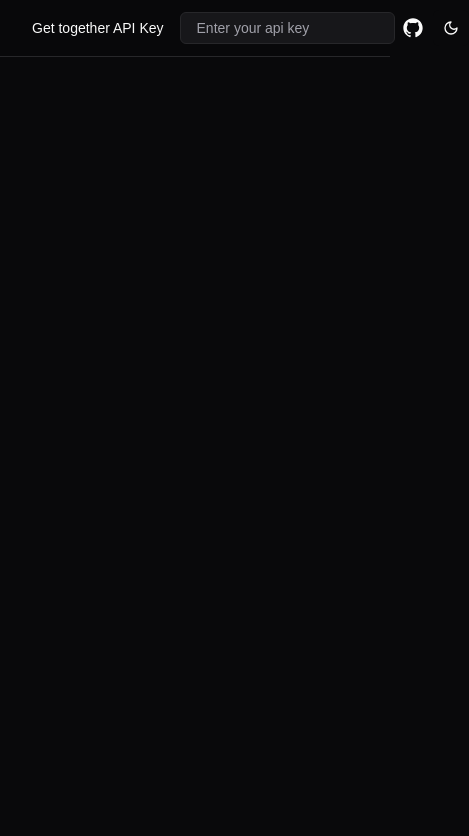
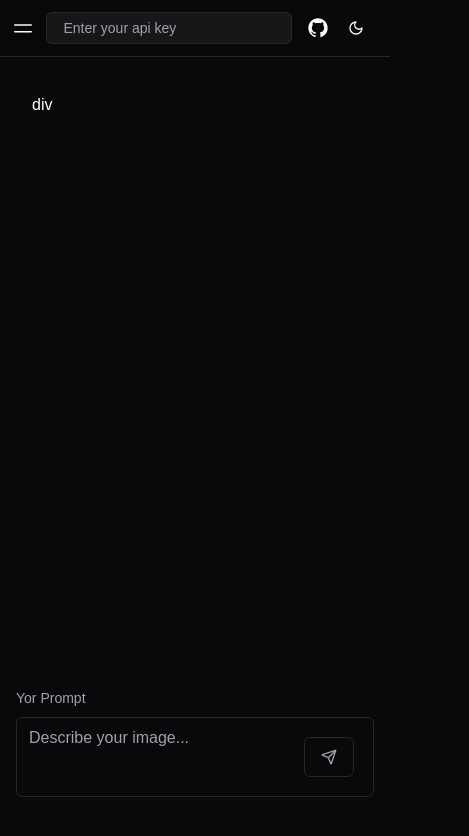
Before and after one commit to harshit-senpai/Visionary, a Next.js app: page / in a window 390 px wide. Shown: the top 836 px of the page, 469 px wide, since content can reach past the window. Built offline with nearby package versions, Linux system fonts and the light colour scheme.

Commit message:
input area

```diff
--- a/app/page.tsx
+++ b/app/page.tsx
@@ -1,9 +1,16 @@
+import { Footer } from "@/components/Footer";
 import { Navbar } from "@/components/Navbar";
 
 export default function Home() {
   return (
     <main className="h-full dark:bg-background bg-background">
       <Navbar />
+      <section className="mx-auto px-4 lg:px-8 py-5 max-w-2xl flex flex-col h-[90vh] justify-end">
+        <div className="flex-1 flex px-4 flex-col py-4 overflow-y-auto w-full h-full">
+          div
+        </div>
+        <Footer />
+      </section>
     </main>
   );
 }
--- /dev/null
+++ b/components/Footer.tsx
@@ -0,0 +1,27 @@
+"use client";
+
+import { Send } from "lucide-react";
+import { Button } from "./ui/button";
+import { Label } from "./ui/label";
+import { Textarea } from "./ui/textarea";
+
+export const Footer = () => {
+  return (
+    <footer className="max-w-xl gap-5">
+      <div className="grid w-full gap-3">
+        <Label className="text-muted-foreground">Yor Prompt</Label>
+        <div className="relative">
+          <Textarea
+            placeholder="Describe your image..."
+            className="focus-visible:ring-offset-0 transition-colors focus-visible:ring-0 resize-none"
+          />
+          <div className="absolute top-1/2 -translate-y-1/2 right-5">
+            <Button variant="outline" className="transition-colors">
+              <Send className="h-5 w-5 text-muted-foreground" />
+            </Button>
+          </div>
+        </div>
+      </div>
+    </footer>
+  );
+};
--- a/components/Navbar.tsx
+++ b/components/Navbar.tsx
@@ -6,14 +6,18 @@ import { Input } from "./ui/input";
 
 export const Navbar = () => {
   return (
-    <header className="sticky top-0 z-50 w-ful dark:bg-background/95 border-b dark:border-border border-border/40">
+    <header className="sticky top-0 z-50 w-ful dark:bg-background/95 border-b dark:border-border border-border/40 supports-[backdrop-filter]:bg-background/60 ">
       <nav className="px-4 h-14 items-center flex">
         <div className="hidden md:flex lg:mr-6">
           <Link className="flex items-center" href={"/"}>
             <span className="hidden lg:inline-block font-bold">Visionary</span>
           </Link>
         </div>
-        <Button asChild variant="link">
+        <Button
+          asChild
+          variant="link"
+          className="md:flex md:items-center hidden"
+        >
           <Link
             href={"/"}
             className="text-sm text-foreground/60 hover:text-foreground/80 cursor-pointer font-medium"
@@ -21,8 +25,29 @@ export const Navbar = () => {
             Get together API Key
           </Link>
         </Button>
+        <Button
+          variant="ghost"
+          className="-ml-2 mr-2 h-8 w-8 px-0 text-base hover:bg-transparent focus-visible:bg-transparent focus-visible:ring-0 focus-visible:ring-offset-0 md:hidden"
+        >
+          <svg
+            xmlns="http://www.w3.org/2000/svg"
+            fill="none"
+            viewBox="0 0 24 24"
+            strokeWidth="1.5"
+            stroke="currentColor"
+            className="!size-6"
+          >
+            <path
+              strokeLinecap="round"
+              strokeLinejoin="round"
+              d="M3.75 9h16.5m-16.5 6.75h16.5"
+            />
+          </svg>
+          <span className="sr-only">Toggle Menu</span>
+        </Button>
+
         <Input
-          className="w-64 px-4 py-2 h-8 border border-input transition-colors focus-visible:outline-none focus-visible:ring-0 focus-visible:ring-offset-0 disabled:opacity-50 bg-muted/50 font-normal text-muted-foreground shadow-none text-sm placeholder:hover:text-accent-foreground cursor-pointer hover:bg-accent"
+          className="w-64 px-4 py-2 h-8 border border-input transition-colors focus-visible:outline-none focus-visible:ring-0 focus-visible:ring-offset-0 disabled:opacity-50 bg-muted/50 font-normal text-muted-foreground shadow-none text-sm placeholder:hover:text-accent-foreground hover:bg-accent md:mr-0 mr-2"
           placeholder="Enter your api key"
         />
         <div className="flex flex-1 items-center justify-between gap-2 md:justify-end">
--- /dev/null
+++ b/components/ui/label.tsx
@@ -0,0 +1,26 @@
+"use client"
+
+import * as React from "react"
+import * as LabelPrimitive from "@radix-ui/react-label"
+import { cva, type VariantProps } from "class-variance-authority"
+
+import { cn } from "@/lib/utils"
+
+const labelVariants = cva(
+  "text-sm font-medium leading-none peer-disabled:cursor-not-allowed peer-disabled:opacity-70"
+)
+
+const Label = React.forwardRef<
+  React.ElementRef<typeof LabelPrimitive.Root>,
+  React.ComponentPropsWithoutRef<typeof LabelPrimitive.Root> &
+    VariantProps<typeof labelVariants>
+>(({ className, ...props }, ref) => (
+  <LabelPrimitive.Root
+    ref={ref}
+    className={cn(labelVariants(), className)}
+    {...props}
+  />
+))
+Label.displayName = LabelPrimitive.Root.displayName
+
+export { Label }
--- /dev/null
+++ b/components/ui/textarea.tsx
@@ -0,0 +1,22 @@
+import * as React from "react"
+
+import { cn } from "@/lib/utils"
+
+const Textarea = React.forwardRef<
+  HTMLTextAreaElement,
+  React.ComponentProps<"textarea">
+>(({ className, ...props }, ref) => {
+  return (
+    <textarea
+      className={cn(
+        "flex min-h-[80px] w-full rounded-md border border-input bg-background pr-20 pl-3 py-2 text-base ring-offset-background placeholder:text-muted-foreground focus-visible:outline-none focus-visible:ring-2 focus-visible:ring-ring focus-visible:ring-offset-2 disabled:cursor-not-allowed disabled:opacity-50 md:text-sm",
+        className
+      )}
+      ref={ref}
+      {...props}
+    />
+  )
+})
+Textarea.displayName = "Textarea"
+
+export { Textarea }
--- a/package.json
+++ b/package.json
@@ -11,6 +11,7 @@
   "dependencies": {
     "@radix-ui/react-dropdown-menu": "^2.1.2",
     "@radix-ui/react-icons": "^1.3.1",
+    "@radix-ui/react-label": "^2.1.0",
     "@radix-ui/react-slot": "^1.1.0",
     "@upstash/ratelimit": "^2.0.4",
     "@upstash/redis": "^1.34.3",
```
Also changed, not shown: 1 other file (tests, documents, lock files or other folders).
